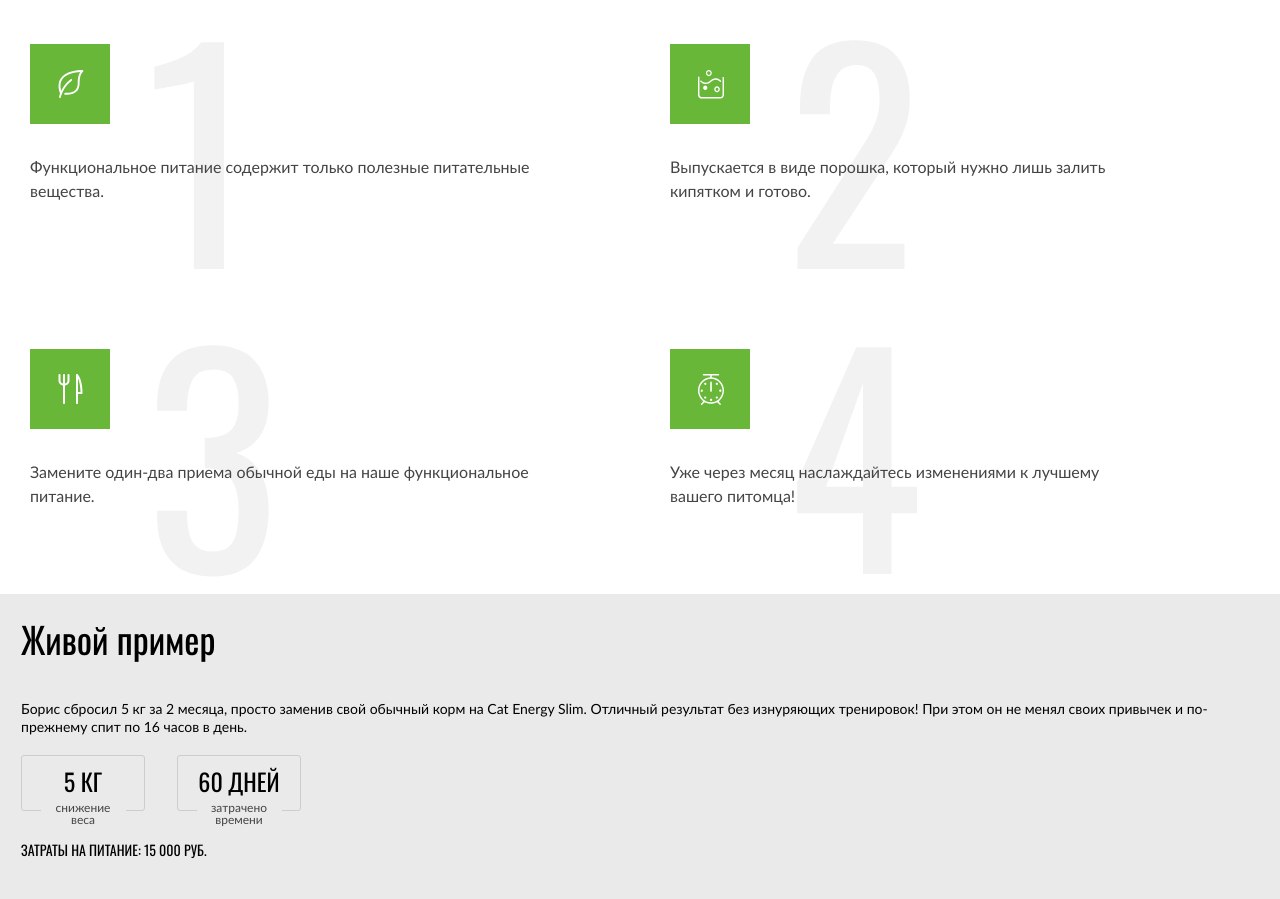
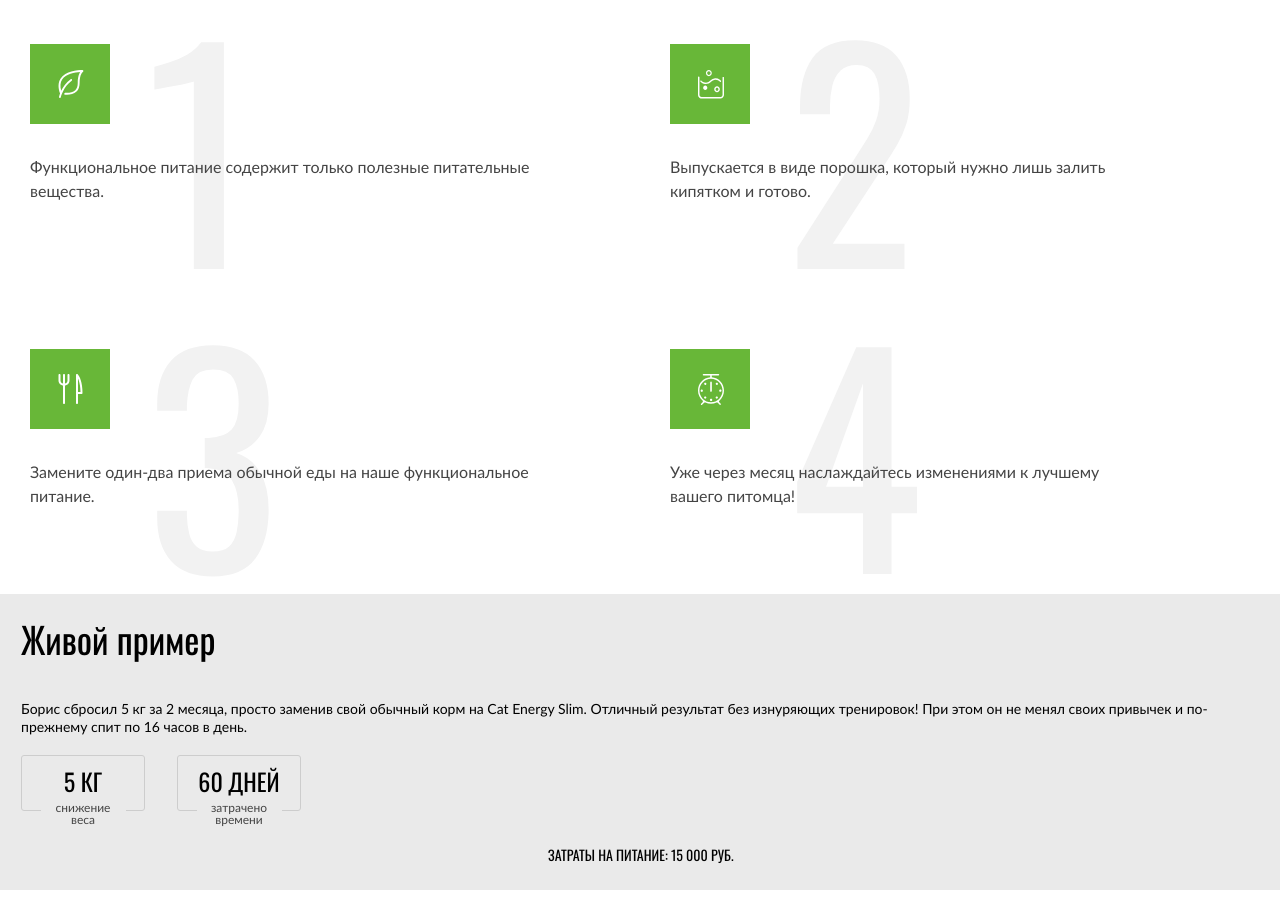
Before and after one commit to htmlacademy-adaptive/1981559-cat-energy-27, a website: page source/index.html in a window 1280 px wide. Shown: the part 1773-2672 px from the top of the page. Drawn offline with nearby package versions, Linux system fonts and the light colour scheme; files that its build step writes are made by us from their sources.

```diff
--- a/source/scss/main/example.scss
+++ b/source/scss/main/example.scss
@@ -22,7 +22,7 @@
   align-content: start;
   flex-wrap: wrap;
   gap: 32px;
-  margin: 0;
+  margin: 0 0 19px;
 }
 
 .example__list-wrapper {
@@ -63,3 +63,8 @@
   line-height: 20px;
   text-transform: uppercase;
 }
+
+.example__total {
+  margin: 0 auto;
+  width: 186px;
+}
```
